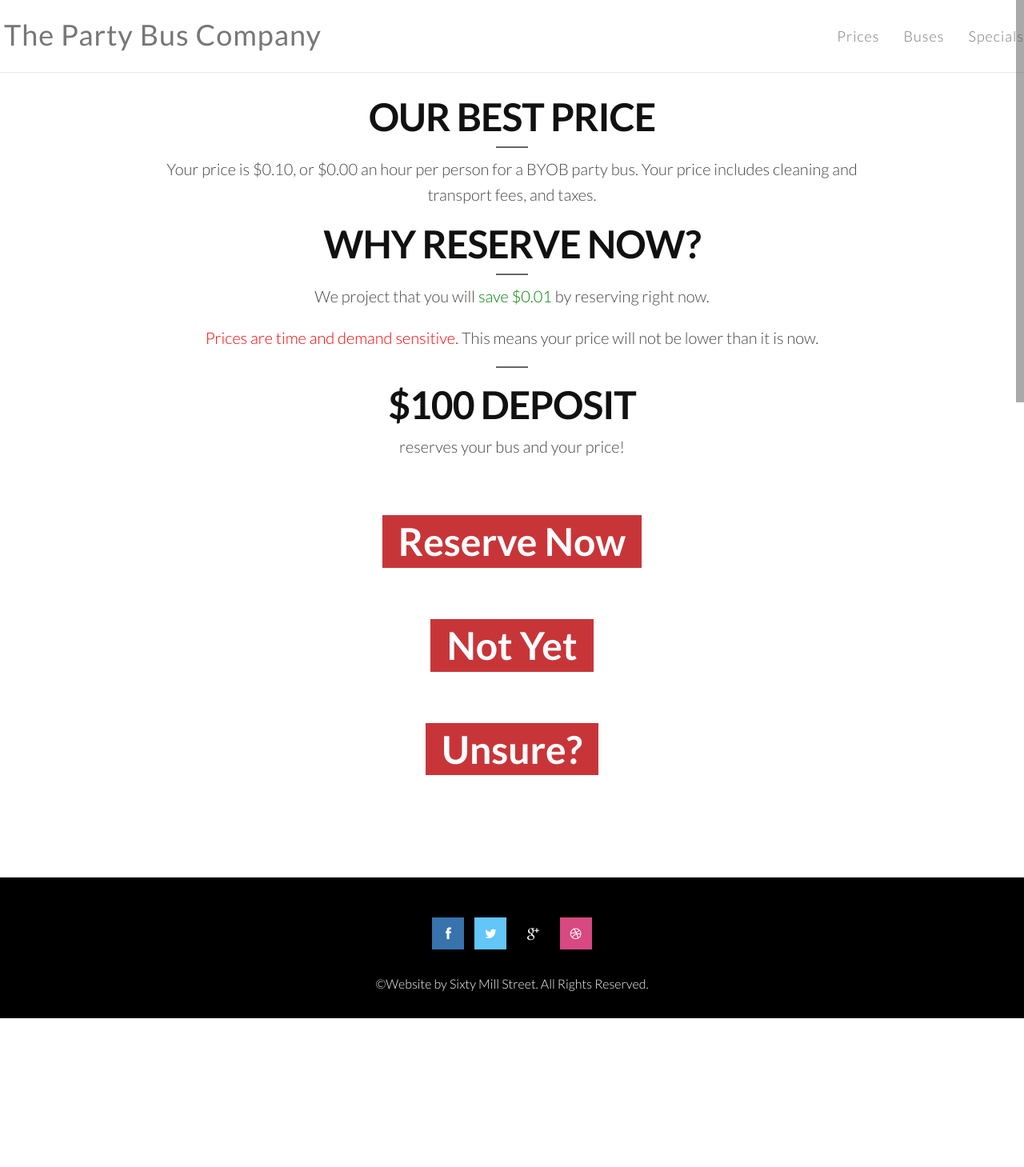
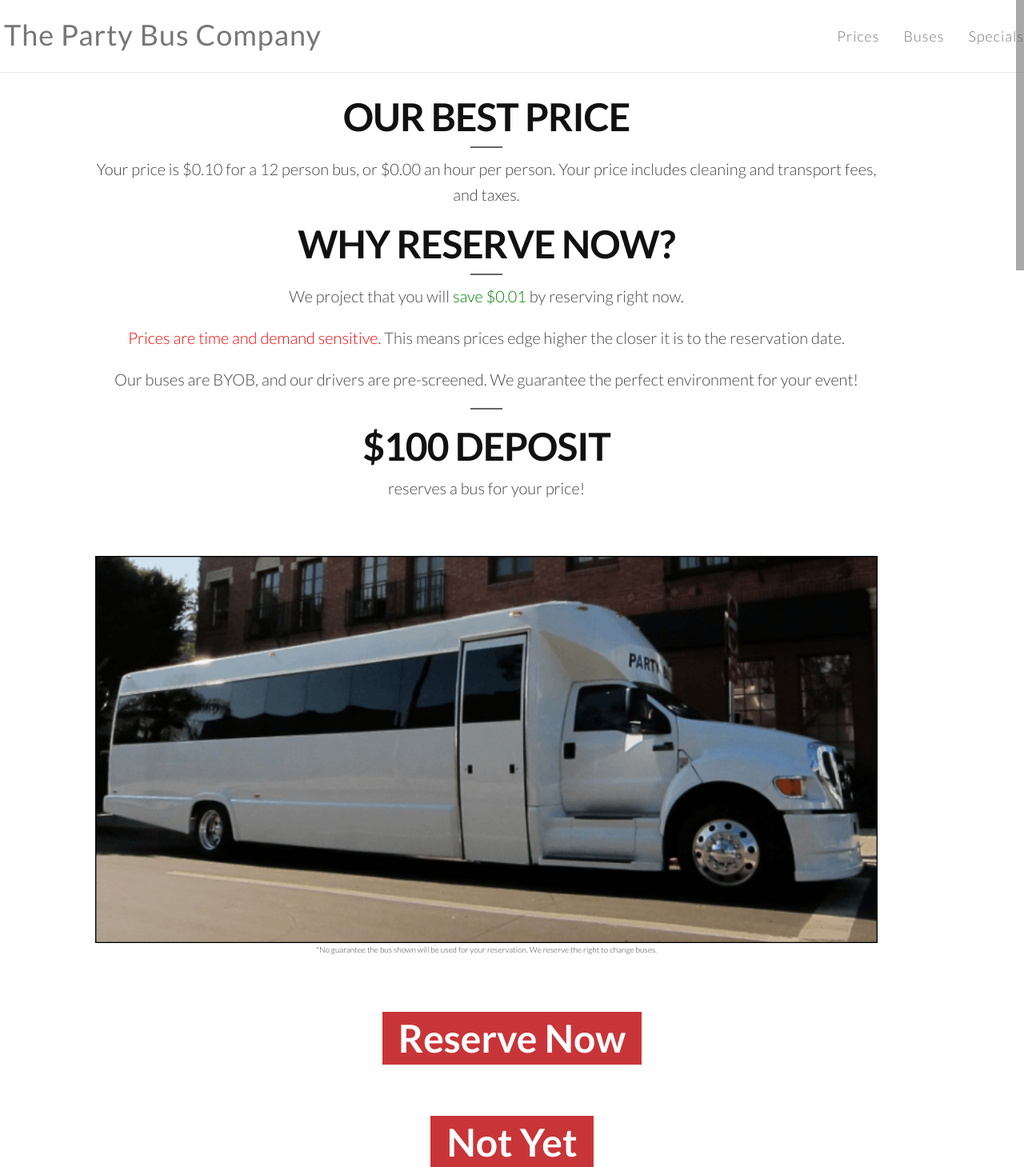
Before and after one commit to mmac714/thepartybuscompany, a Django app: page /quote/00000000-0000-0000-0000-000000000001/ in a window 1280 px wide. Shown: the top 1459 px of the page at 80% size. Before the commit the page ends 1273 px from the top, so only its background shows below. Run offline with Django 3.2, Linux system fonts and the light colour scheme; tables that the repository leaves empty hold one stand-in row (values such as "Sample post"); some libraries are stand-ins or nearby versions.

Commit message:
updated quote page

```diff
--- a/bookings/static/Bookings/css/style.css
+++ b/bookings/static/Bookings/css/style.css
@@ -176,7 +176,7 @@ img {
 }
 
 .illustration img {
-  width: 90%;
+  width: 100%;
   display: block;
   padding-top: 5%;
 }
--- a/bookings/templates/bookings/quote.html
+++ b/bookings/templates/bookings/quote.html
@@ -26,7 +26,7 @@
 
 
 <section id="contact" class="home-section nopadd-bot color-dark bg-white text-center">
-    <div class="container marginbot-50" style="padding:0px 10% 0% 10%">
+    <div class="container marginbot-50" style="padding:0px 10% 0% 5%">
         <div class="col-lg-8 col-lg-offset-2">
         </div>
           <div class="wow flipInY" data-wow-offset="0" data-wow-delay="0.4s">
@@ -34,16 +34,22 @@
               <h2 class="h-bold">Our best price</h2>
               <div class="divider-header wow bounceInDown" data-wow-delay="0.2s">
               </div>
-              <p>Your price is ${{ reservation.quote_amount|div:100|floatformat:2|intcomma }}, or ${{ reservation.quote_amount|div:100|div:reservation.bus_size|div:reservation.duration|floatformat:2 }} an hour per person for a BYOB party bus. Your price includes cleaning and transport fees, and taxes.</p>
+              <p>Your price is ${{ reservation.quote_amount|div:100|floatformat:2|intcomma }} for a {{reservation.bus_size }} person bus, or ${{ reservation.quote_amount|div:100|div:reservation.bus_size|div:reservation.duration|floatformat:2 }} an hour per person. Your price includes cleaning and transport fees, and taxes.</p>
               <h2 class="h-bold">Why reserve now?</h2>
               <div class="divider-header wow bounceInDown" data-wow-delay="0.2s">
               </div>
               <p>We project that you will <span style="color: green">save ${{ reservation.quote_savings|div:100|floatformat:2|intcomma }} </span>by reserving right now.</p>
-              <p><span style="color: red">Prices are time and demand sensitive. </span>This means your price will not be lower than it is now.</p>
+              <p><span style="color: red">Prices are time and demand sensitive. </span>This means prices edge higher the closer it is to the reservation date.</p>
+              <p>Our buses are BYOB, and our drivers are pre-screened. We guarantee the perfect environment for your event!</p>
               <div class="divider-header wow bounceInDown" data-wow-delay="0.2s">
               </div>
               <h2 class="h-bold">$100 deposit</h2>
-              <p>reserves your bus and your price!</p>
+              <p>reserves a bus for your price!</p>
+              <div class="illustration">
+              <img src="{% static 'Bookings/img/henock/white-outside.png' %}" alt="Party Van">
+              <p style="font-size: x-small;">*No guarantee the bus shown will be used for your reservation. We reserve the right to change buses.</p>
+            </div>
+
             </div>
           </div>
         </div>
```
